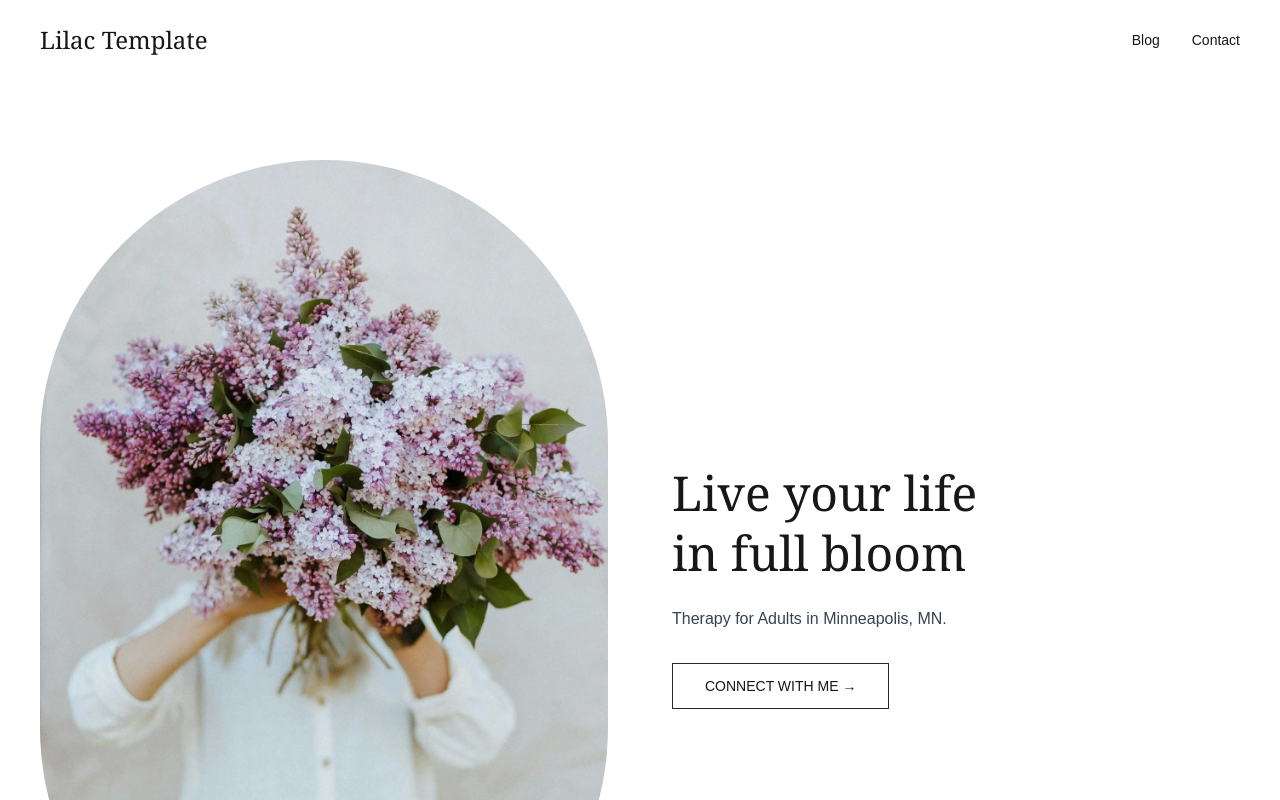
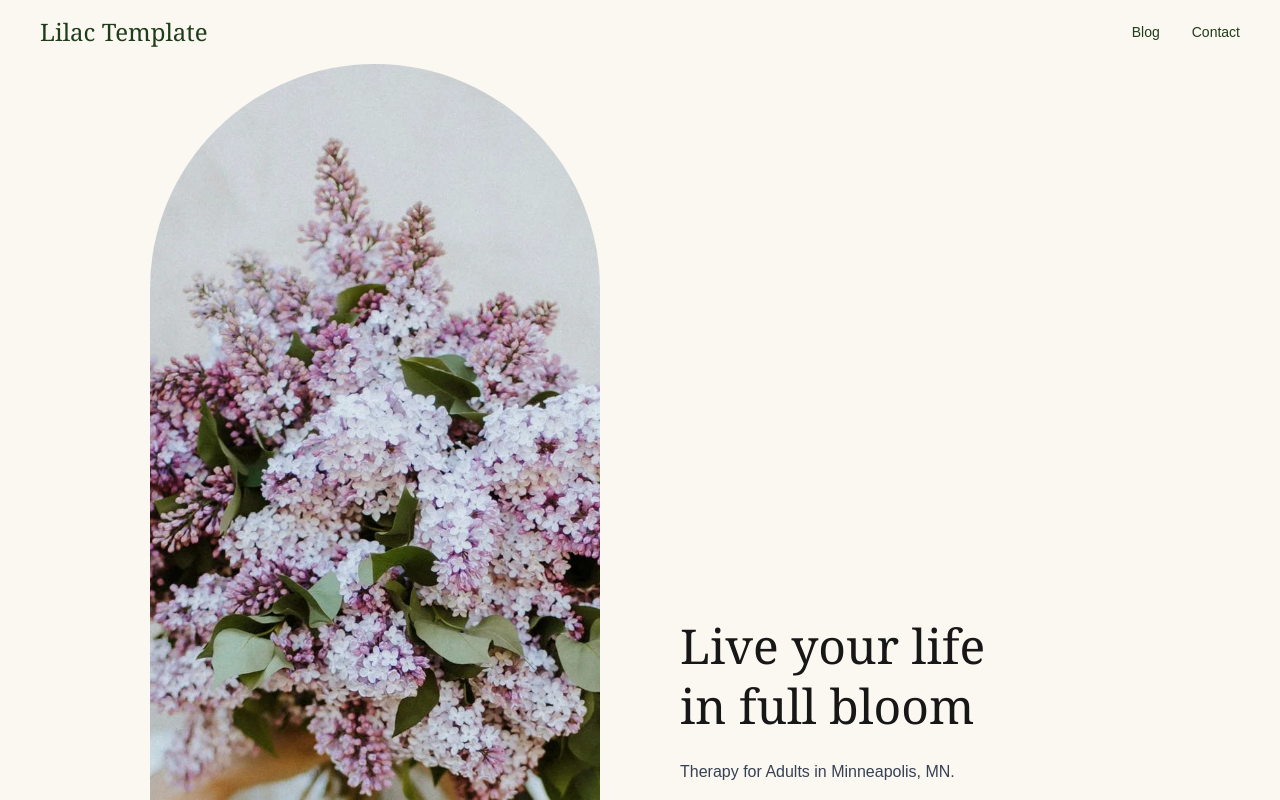
Before and after one commit to Sakshiingle/growmytherapy-assignment, a Next.js app: page / in a window 1280 px wide. Shown: the top 800 px of the page. Built offline with nearby package versions, Linux system fonts and the light colour scheme.

Commit message:
Add blog page hero section layout and readme file

```diff
--- a/next.config.ts
+++ b/next.config.ts
@@ -1,11 +1,13 @@
-import type { NextConfig } from 'next';
-
-// Next.js configuration file
-const nextConfig: NextConfig = {
+/** @type {import('next').NextConfig} */
+const nextConfig = {
   images: {
-    // Allow images from Unsplash
-    domains: ['images.unsplash.com'],
+    remotePatterns: [
+      {
+        protocol: "https",
+        hostname: "images.unsplash.com",
+      },
+    ],
   },
 };
 
-export default nextConfig;
+module.exports = nextConfig;
--- a/src/app/blog/page.tsx
+++ b/src/app/blog/page.tsx
@@ -1,49 +1,44 @@
-// Blog page component
+"use client";
+
+import Image from "next/image";
+
 export default function BlogPage() {
   return (
-    // Main wrapper for the blog hero section
-    <main className="bg-[#fbf7f2]">
+    <section className="bg-[#fbf7f1]">
+      <div
+        className="
+          max-w-7xl mx-auto px-10 py-15
+          flex flex-col md:flex-row
+          items-center gap-18        "
+      >
+        {/* LEFT — Arch Image */}
+        <div className="md:w-1/2 w-full flex justify-center md:justify-end">
+          <Image
+            src="/blog1.jpg"
+            alt="Blog hero"
+            width={350}
+            height={700}
+            className="rounded-t-full object-cover"
+            priority
+          />
+        </div>
 
-      {/* BLOG HERO SECTION */}
-      <section className="max-w-7xl mx-auto px-6 py-24">
+        {/* RIGHT — Text */}
+        <div className="md:w-1/2 w-full text-left">
+          <h1 className="text-5xl font-serif text-[#2f3b1f] mb-8">
+            The Lilac Blog
+          </h1>
 
-        {/* Two-column layout */}
-        <div className="grid grid-cols-1 md:grid-cols-2 gap-16 items-center">
-
-          {/* LEFT SIDE: Image */}
-          <div className="flex justify-center">
-            <div className="w-[320px] h-[420px] overflow-hidden rounded-t-full">
-              {/* Normal img tag is OK here (no optimization needed yet) */}
-              <img
-                src="https://images.unsplash.com/photo-1519681393784-d120267933ba"
-                alt="Blog reading"
-                className="w-full h-full object-cover"
-              />
-            </div>
-          </div>
-
-          {/* RIGHT SIDE: Text */}
-          <div>
-            {/* Blog title */}
-            <h1 className="text-5xl font-semibold text-[#2f3e1f] mb-6">
-              The Lilac Blog
-            </h1>
-
-            {/* Blog description */}
-            <p className="text-lg text-[#2f3e1f] leading-relaxed mb-4">
+          <div className="max-w-md space-y-5 text-[#3f4a2c] leading-relaxed">
+            <p>
               My tiny corner of the internet where I talk about all things
               healing, heart, and wholeness.
             </p>
 
-            {/* Small friendly line */}
-            <p className="text-base text-[#2f3e1f]">
-              Glad you’re here.
-            </p>
+            <p>Glad you’re here.</p>
           </div>
-
         </div>
-      </section>
-
-    </main>
+      </div>
+    </section>
   );
 }
--- a/src/app/contact/page.tsx
+++ /dev/null
@@ -1,3 +0,0 @@
-<h1 className="text-5xl font-semibold text-[#2f3e1f] mb-6">
-              Contact
-            </h1>
--- a/src/app/layout.tsx
+++ b/src/app/layout.tsx
@@ -29,28 +29,34 @@ export default function RootLayout({
         className={`${geistSans.variable} ${geistMono.variable} antialiased`}
       >
         {/* ================= HEADER ================= */}
+        <header className="bg-[#fbf7f1]">
+          {/*
+    bg-[#fbf7f1]
+    → same background color as Blog + Home sections
+  */}
           <nav
             className="
       max-w-7xl
       mx-auto
       px-10
-            py-6
+      py-4
       flex
       justify-between
       items-center
     "
       >
-          {/* Site name */}
-          <Link href="/" className="text-2xl font-serif">
+            {/* Site title Link → clicking logo goes to Home page  */}
+            <Link href="/" className="text-2xl font-serif text-[#1f3d1b]">
               Lilac Template
             </Link>
 
-          {/* Header links as per template */}
-          <div className="flex gap-8 text-sm">
+            {/* Navigation links */}
+            <div className="flex gap-8 text-sm text-[#1f3d1b]">
               <Link href="/blog">Blog</Link>
               <Link href="/contact">Contact</Link>
             </div>
           </nav>
+        </header>
 
         {/* ================= PAGE CONTENT ================= */}
         {/* Each page.tsx will render HERE */}
--- a/src/app/page.tsx
+++ b/src/app/page.tsx
@@ -10,28 +10,23 @@ export default function Home() {
     <>
 
       {/* ================= HERO SECTION ================= */}
-      <section
-        className="
-          max-w-7xl
-          mx-auto
-          px-10
-          py-20
-          flex
+      <section className="bg-[#fbf7f1]">
+        <div className="max-w-7xl mx-auto px-10 py-0 flex
           flex-col          /* mobile: stacked */
           md:flex-row       /* desktop: side by side */
-          items-center
-          gap-16
+          items-center gap-20
         "
       >
         {/* LEFT SIDE: Image */}
-        <div className="md:w-1/2 w-full">
+        <div className="md:w-1/2 w-full flex justify-center md:justify-end">
           <Image
             src="/Hero.jpg"
             alt="Therapy flower"
-            width={600}
-            height={600}
-            className=" rounded-[300px]    // big oval like template object-cover w-full h-auto"
+            width={450}
+            height={450}
+            className="rounded-t-full object-cover aspect-[1/3]"
           />
+
         </div>
 
         {/* RIGHT SIDE: Text content */}
@@ -63,6 +58,7 @@ export default function Home() {
             CONNECT WITH ME →
           </button>
         </div>
+      </div>
       </section>
 
       {/* SECTION: Live a fulfilling life */}
```
Also changed, not shown: public/blog1.jpg (added), 1 other file (tests, documents, lock files or other folders). Lines whose indentation alone changed are shown as unchanged.
